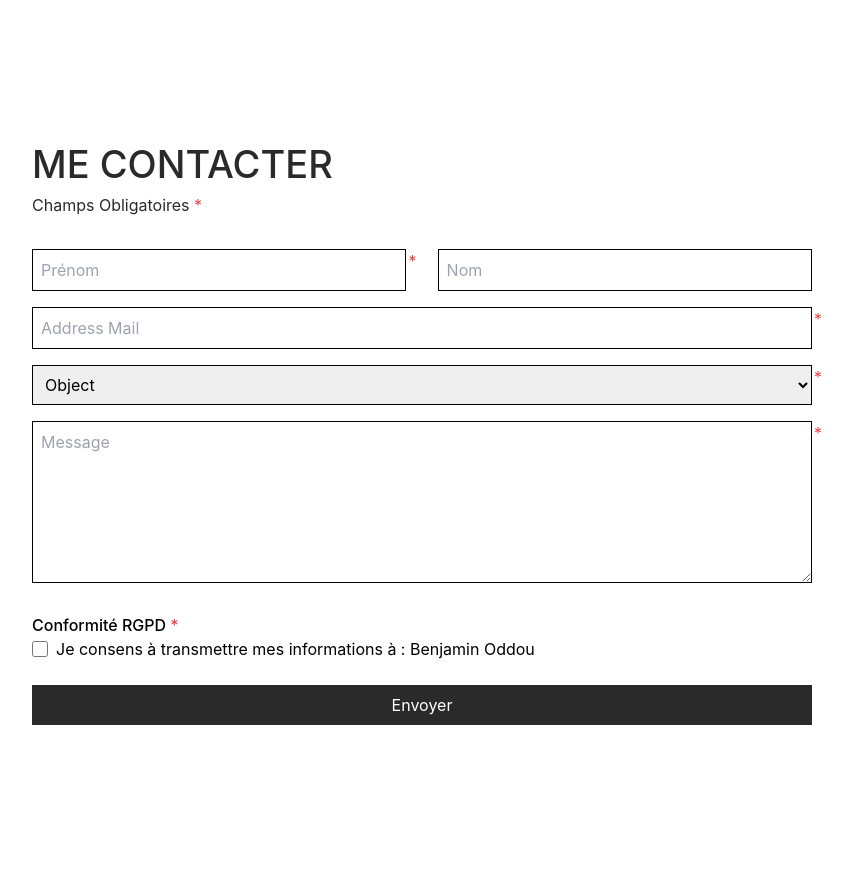
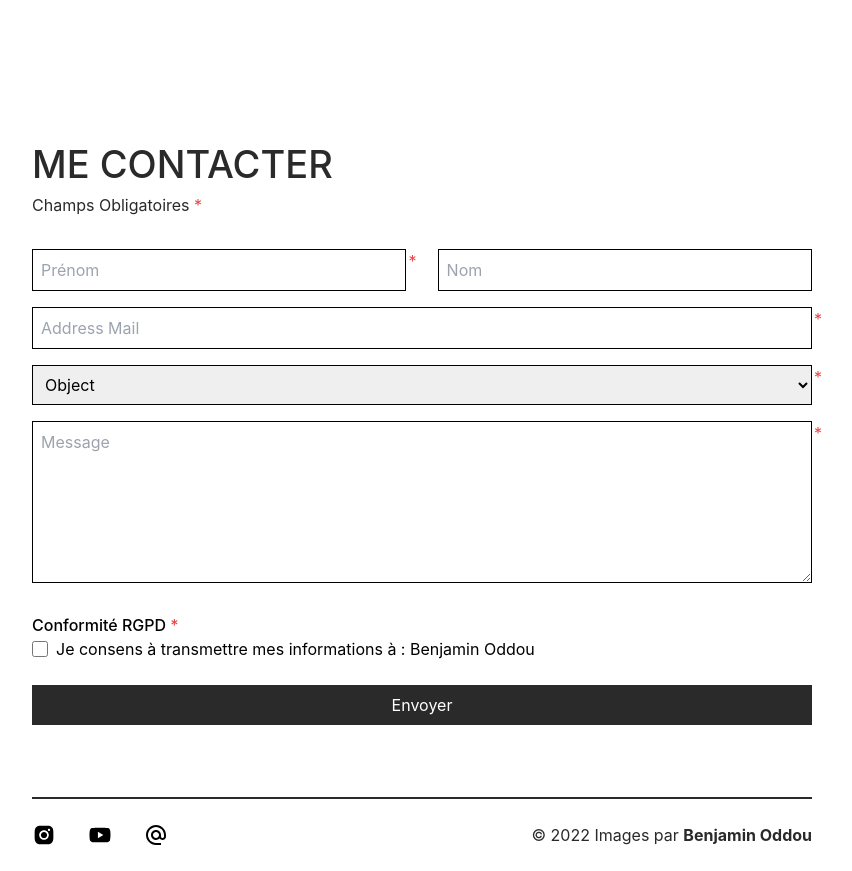
Before and after one commit to devcreatives2024/Bio-portfolio, a React (Create React App) app: page / in a window 1280 px wide. Shown: the part 4600-5471 px from the top of the page, without its empty margins (218-1070 px from the left). Before the commit the page ends 5373 px from the top, so only its background shows below. Built offline with nearby package versions, Linux system fonts and the light colour scheme.

Commit message:
footer design

```diff
--- a/src/components/shared/contract/Contract.js
+++ b/src/components/shared/contract/Contract.js
@@ -1,9 +1,12 @@
 import React from "react";
+import { AiFillInstagram, AiFillYoutube } from "react-icons/ai";
+import { MdOutlineAlternateEmail } from "react-icons/md";
 
 function Contract() {
   return (
     <>
-      <div className="px-[250px] pb-12">
+      <div className="px-[250px] ">
+        {/* contranct section  */}
         <div className="text-[#2a2a2a] pb-8 ">
           <h2 className=" font-medium uppercase text-[38px] ">me contacter</h2>
           <p className="text-[16px]">
@@ -93,12 +96,40 @@ function Contract() {
                 </label>
               </div>
             </div>
-            <div>
-              <button className="w-full py-2 mt-6 bg-[#2a2a2a] hover:bg-opacity-80 text-white ">
+            <div className="py-6">
+              <button className="w-full py-2 bg-[#2a2a2a] hover:bg-opacity-80 text-white ">
                 Envoyer
               </button>
             </div>
           </form>
+        </div>
+        {/* footer section  */}
+        <div className="flex justify-between border-t-2 mt-12 py-6 border-[#2a2a2a]">
+          <div className="flex space-x-8">
+            <div className="w-[24px] h-[24px]">
+              <AiFillInstagram
+                className="hover:scale-125 transition duration-500"
+                size="full"
+              />
+            </div>
+            <div className="w-[24px] h-[24px]">
+              <AiFillYoutube
+                className="hover:scale-125 transition duration-500"
+                size="full"
+              />
+            </div>
+            <div className="w-[24px] h-[24px]">
+              <MdOutlineAlternateEmail
+                className="hover:scale-125 transition duration-500"
+                size="full"
+              />
+            </div>
+          </div>
+          <div>
+            <p className="text-[16px] text-[#2a2a2a] ">
+              © 2022 Images par <b>Benjamin Oddou</b>{" "}
+            </p>
+          </div>
         </div>
       </div>
     </>
```
